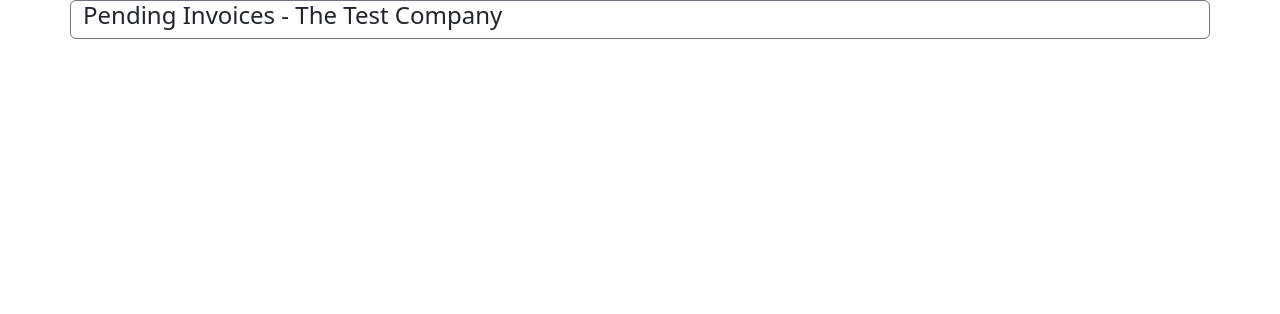
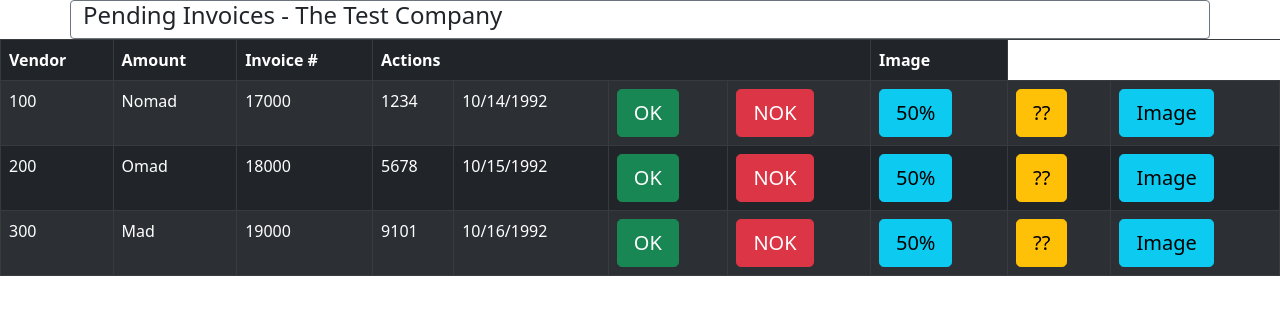
Before and after one commit to Chadkaplan/Serverless-AWS-App, a React (Create React App) app in the folder serverless-aws/: page / in a window 1280 px wide. Shown: the top 314 px of the page. Built offline with nearby package versions, Linux system fonts and the light colour scheme.

Commit message:
Created front-end with connections for click functions but undefined functions

```diff
--- a/serverless-aws/package.json
+++ b/serverless-aws/package.json
@@ -8,6 +8,7 @@
     "@testing-library/jest-dom": "^5.12.0",
     "@testing-library/react": "^11.2.6",
     "@testing-library/user-event": "^12.8.3",
+    "bootstrap": "^5.0.0",
     "font": "0.0.4",
     "font-awesome": "^4.7.0",
     "react": "^17.0.2",
--- a/serverless-aws/src/App.js
+++ b/serverless-aws/src/App.js
@@ -1,45 +1,91 @@
 import React, { Component } from 'react';
+import {Table, Button} from 'reactstrap';
+import {fontAwesomeIcon} from '@fortawesome/fontawesome-svg-core'
+import {faImage, faThumbsUp,faThumbsDown, faMoneyCheckAlt, faSearchDollar} from '@fortawesome/free-solid-svg-icons'
 
 class App extends Component {
     state = {
+
     isLoading :false,
-    invoices : []
+    invoices : [
+        {
+            "id" : "100",
+                "vendor" : "Nomad",
+                "amount" : 17000,
+                "invoice" : 1234,
+                "date" : "10/14/1992"
+            },
+            {
+                "id" : "200",
+                "vendor" : "Omad",
+                "amount" : 18000,
+                "invoice" : 5678,
+                "date" : "10/15/1992"
+            },
+            {
+                "id" : "300",
+                "vendor" : "Mad",
+                "amount" : 19000,
+                "invoice" : 9101,
+                "date" : "10/16/1992"
+            }
+        ]
+    }
+    remove(id) {
+        let updatedInvoices = {...this.state.invoices}.filter( i => i.id !== id)
+        this.setState({invoices : updatedInvoices});
     }
 
     render() {
         const isLoading = this.state.isLoading;
-        const invoices = this.state.invoices;
-        const body=[
-            {
-                "id" : "100",
-                    "Vendor" : "Nomad",
-                    "Amount" : 18000,
-                    "Date" : "10/14/1992"
-                },
-                {
-                    "id" : "100",
-                    "Vendor" : "Nomad",
-                    "Amount" : 18000,
-                    "Date" : "10/14/1992"
-                },
-                {
-                    "id" : "100",
-                    "Vendor" : "Nomad",
-                    "Amount" : 18000,
-                    "Date" : "10/14/1992"
-                }
-            ]
+        const allInvoices = this.state.invoices;
+
             if (isLoading)
             return(<div>Loading...</div>)
 
+            let invoices =
+            allInvoices.map( invoice =>
+                <tr key= {invoice.id}>
+                    <td>{invoice.id}</td>
+                    <td>{invoice.vendor}</td>
+                    <td>{invoice.amount}</td>
+                    <td>{invoice.invoice}</td>
+                    <td>{invoice.date}</td>
+                    <td ><Button className="btn btn-lg btn-success" onClick={()=> this.remove(invoice.id)}> OK </Button></td>
+                    <td ><Button className="btn btn-lg btn-danger" onClick={()=> this.remove(invoice.id)}> NOK </Button></td>
+                    <td ><Button className="btn btn-lg btn-info" onClick={()=> this.remove(invoice.id)}> 50% </Button></td>
+                    <td ><Button className="btn btn-lg btn-warning" onClick={()=> this.remove(invoice.id)}> ?? </Button></td>
+                    <td ><Button className="btn btn-lg btn-info" onClick={()=> this.remove(invoice.id)}> Image </Button></td>
+                </tr>
+                )
+
             return (
+                <div>
+
                 <div className="container border border-secondary rounded center">
                     <div className="row">
-                        <div className="col-12">
-                            <h4>Pending Invoices - The Test Company</h4>
+                        <div className="col-9">
+                            <h4> Pending Invoices - The Test Company</h4>
                         </div>
                     </div>
 
+
+                </div>
+                <div className="col-xs-12 center text-center"></div>
+                <Table dark responsive striped bordered hover>
+                    <thead>
+                        <tr>
+                        <th>Vendor</th>
+                        <th>Amount</th>
+                        <th>Invoice #</th>
+                        <th colSpan="4">Actions</th>
+                        <th>Image</th>
+                        </tr>
+                    </thead>
+                    <tbody>
+                        {this.state.invoices.length === 0 ? <td colSpan="9">All caught up!</td> : invoices}
+                    </tbody>
+                </Table>
 
                 </div>
             );
```
Also changed, not shown: 1 other file (tests, documents, lock files or other folders).
